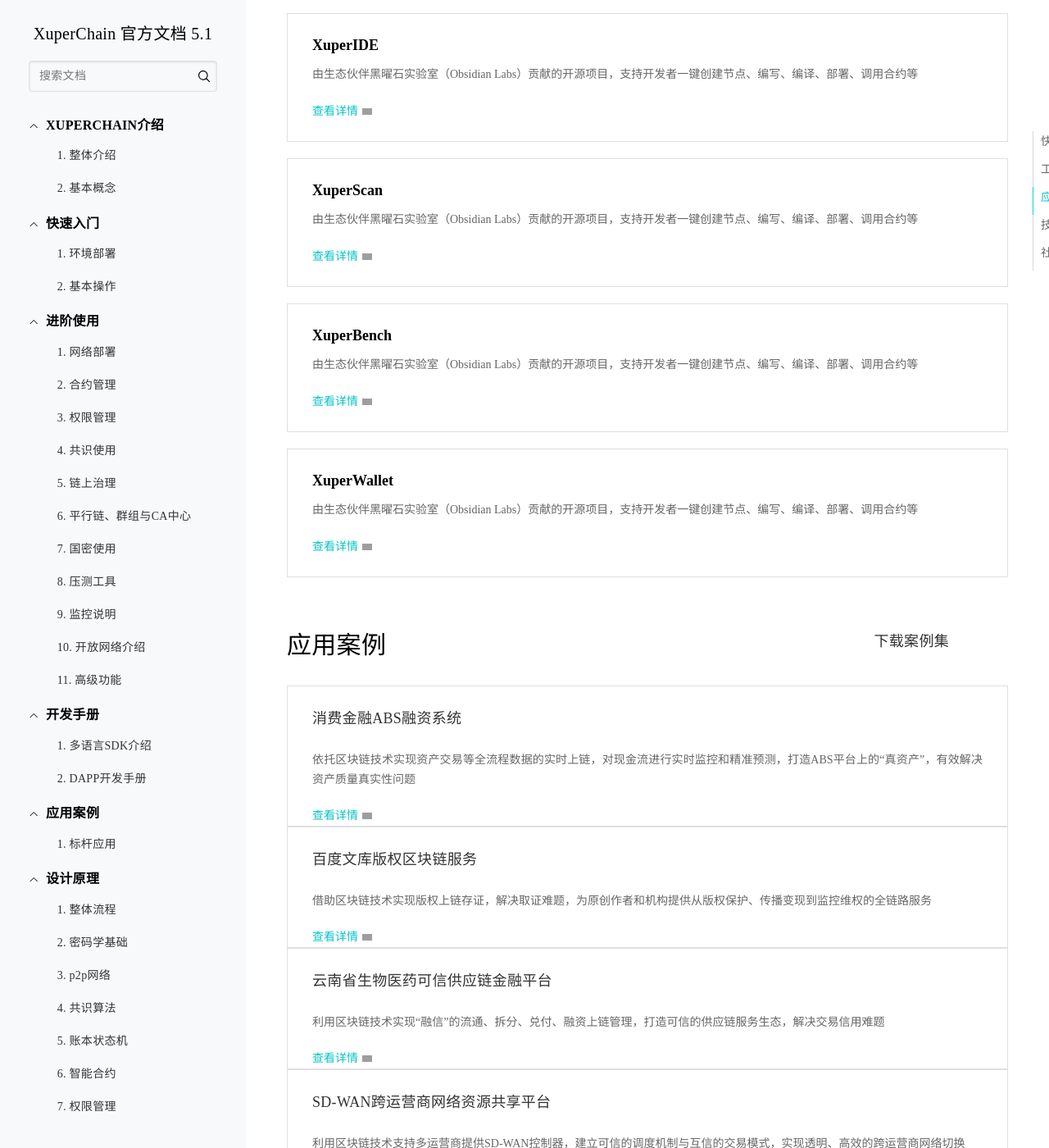
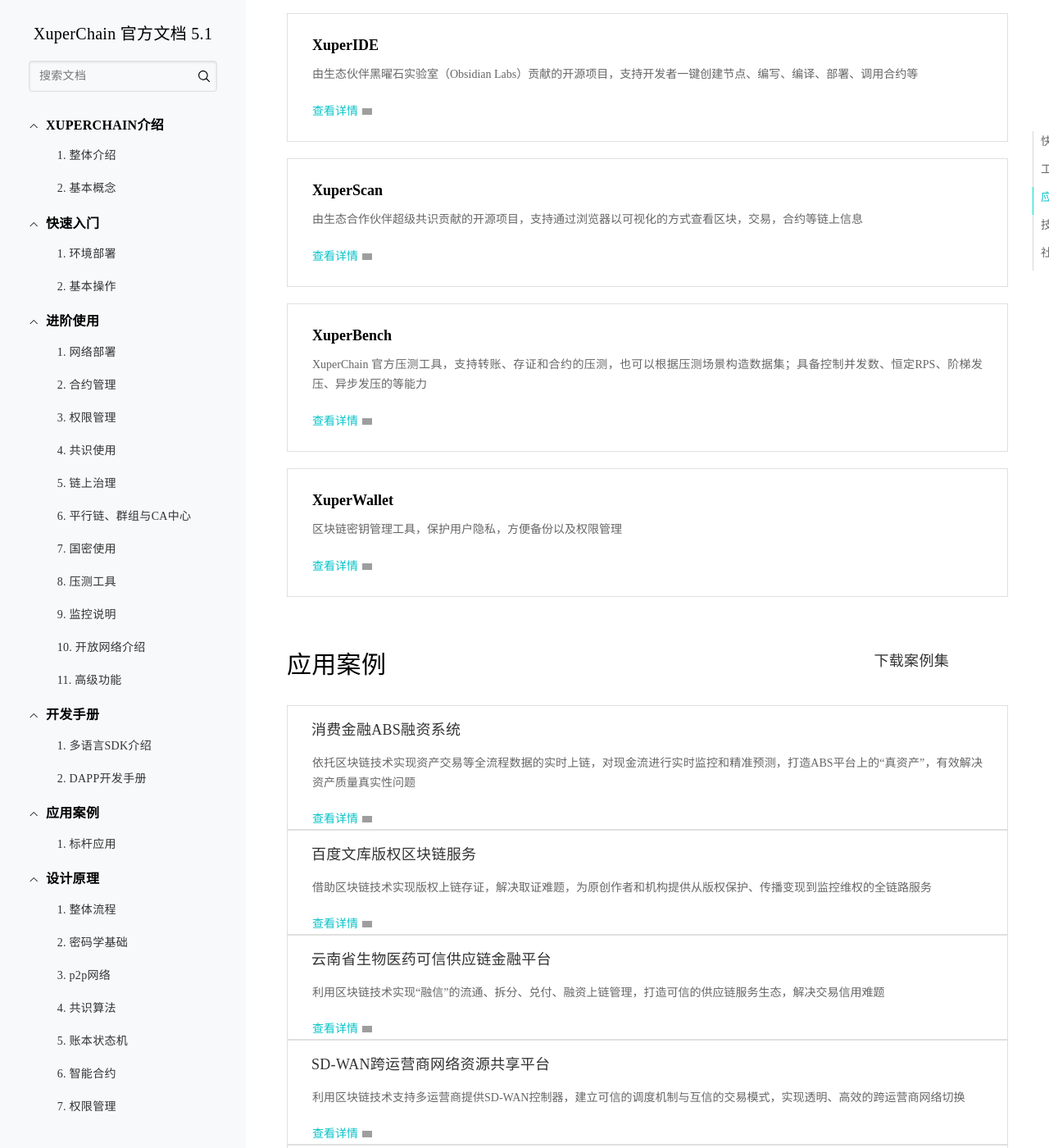
Before and after one commit to xuperchain/docs, a Sphinx documentation site: the page built from source/index.rst, in a window 1280 px wide and 1400 px high, scrolled down 894 px. Shown: the whole window at 82% size. Built offline with Sphinx 7.4.7 and the Read the Docs theme 2.0.0, drawn with Linux system fonts in a browser that asks for light colours; grey boxes are pictures that could not be loaded.

Commit message:
add sonme links

```diff
--- a/source/_static/custom.css
+++ b/source/_static/custom.css
@@ -449,6 +449,30 @@
     color: #000000;
     line-height: 38px;
     font-weight: 400;
+    margin: 0;
+    padding: 10px 20px 0 29px;
+
+}
+#abs {
+    padding-top: 24px;
+}
+#webase {
+    padding-top: 24px;
+}
+#sh {
+    padding-top: 24px;
+}
+#crabs{
+    padding-top: 24px;
+}
+#webaseds {
+    padding-top: 44px;
+}
+#shds {
+    padding-top: 44px;
+}
+#crabsds {
+    padding-top: 68px;
 }
 .tools .card-holder {
     flex: 0 0 auto;
@@ -634,6 +658,12 @@
     vertical-align: middle;
     width: 12px;
     height: 8px;
+}
+#tech2 {
+    padding-top: 24px;
+}
+#tech4 {
+    padding-top: 24px;
 }
 /************************************* 技术生态 *****************************************/
 .ecoimg {
@@ -947,6 +977,12 @@
         height: 100%;
         border: 1px solid #E0E0E0;
     }
+    #tech2 {
+        padding-top: 0;
+    }
+    #tech4 {
+        padding-top: 0;
+    }
     /* 应用案例 */
     .totitle {
         /* padding-right: 72px; */
@@ -997,6 +1033,27 @@
         height: 100%;
         border: 1px solid #E0E0E0;
         box-shadow: 0 2px 8px 0 rgba(0,0,0,0.08);
+    }
+    #abs {
+        padding-top: 10px;
+    }
+    #webase {
+        padding-top: 10px;
+    }
+    #sh {
+        padding-top: 10px;
+    }
+    #crabs{
+        padding-top: 10px;
+    }
+    #webaseds {
+        padding-top: 20px;
+    }
+    #shds {
+        padding-top: 20px;
+    }
+    #crabsds {
+        padding-top: 20px;
     }
     /* 技术生态 */
     #eco2, #eco3, #eco4 {
@@ -1030,6 +1087,33 @@
         margin-right: 20px;
         margin-left: 0;
     }
+    #tech2 {
+        padding-top: 0;
+    }
+    #tech4 {
+        padding-top: 0;
+    }
+    #abs {
+        padding-top: 10px;
+    }
+    #webase {
+        padding-top: 10px;
+    }
+    #sh {
+        padding-top: 10px;
+    }
+    #crabs{
+        padding-top: 10px;
+    }
+    #webaseds {
+        padding-top: 20px;
+    }
+    #shds {
+        padding-top: 20px;
+    }
+    #crabsds {
+        padding-top: 20px;
+    }
 }
 @media (max-width: 1040px){
     #eco1 {
@@ -1037,6 +1121,33 @@
         border: 1px solid #E0E0E0;
         margin-top: 40px;
         height: 100%;
+    }
+    #tech2 {
+        padding-top: 0;
+    }
+    #tech4 {
+        padding-top: 0;
+    }
+    #abs {
+        padding-top: 10px;
+    }
+    #webase {
+        padding-top: 10px;
+    }
+    #sh {
+        padding-top: 10px;
+    }
+    #crabs{
+        padding-top: 10px;
+    }
+    #webaseds {
+        padding-top: 20px;
+    }
+    #shds {
+        padding-top: 20px;
+    }
+    #crabsds {
+        padding-top: 20px;
     }
 }
 
@@ -1346,6 +1457,12 @@
         border: 1px solid #DADCDF;
         border-radius: 8px;
     }
+    #tech2 {
+        padding-top: 0;
+    }
+    #tech4 {
+        padding-top: 0;
+    }
 
     /* 应用案例 */
     p.totitle {
@@ -1361,6 +1478,27 @@
         color: #000000;
         line-height: 18px;
         font-weight: 500;
+    }
+    #abs {
+        padding-top: 10px;
+    }
+    #webase {
+        padding-top: 10px;
+    }
+    #sh {
+        padding-top: 10px;
+    }
+    #crabs{
+        padding-top: 10px;
+    }
+    #webaseds {
+        padding-top: 10px;
+    }
+    #shds {
+        padding-top: 10px;
+    }
+    #crabsds {
+        padding-top: 10px;
     }
     p.title b a {
         font-family: PingFangSC-Regular;
@@ -1994,7 +2132,12 @@
         border: 1px solid #DADCDF;
         border-radius: 8px;
     }
-
+    #tech2 {
+        padding-top: 0;
+    }
+    #tech4 {
+        padding-top: 0;
+    }
     /* 应用案例 */
     p.totitle {
         padding-left: 0;
@@ -2010,6 +2153,28 @@
         line-height: 18px;
         font-weight: 500;
     }
+    #abs {
+        padding-top: 10px;
+    }
+    #webase {
+        padding-top: 10px;
+    }
+    #sh {
+        padding-top: 10px;
+    }
+    #crabs{
+        padding-top: 10px;
+    }
+    #webaseds {
+        padding-top: 10px;
+    }
+    #shds {
+        padding-top: 10px;
+    }
+    #crabsds {
+        padding-top: 10px;
+    }
+
     p.title b a {
         font-family: PingFangSC-Regular;
         font-size: 16px;
@@ -2043,7 +2208,7 @@
         flex: 0 0 auto;
         /* margin: 0;
         width: 342px; */
-        height: 156px;
+        height: 185px;
         background: #FFFFFF;
         border: 1px solid #DADCDF;
         border-radius: 8px;
@@ -2053,7 +2218,7 @@
         flex: 0 0 auto;
         margin: 0;
         width: 342px;
-        height: 156px;
+        height: 185px;
         background: #FFFFFF;
         border: 1px solid #DADCDF;
         border-radius: 8px;
@@ -2063,7 +2228,7 @@
         flex: 0 0 auto;
         margin: 0;
         width: 342px;
-        height: 156px;
+        height: 185px;
         background: #FFFFFF;
         border: 1px solid #DADCDF;
         border-radius: 8px;
@@ -2076,7 +2241,7 @@
         flex: 0 0 auto;
         margin: 0;
         width: 342px;
-        height: 156px;
+        height: 185px;
         background: #FFFFFF;
         border: 1px solid #DADCDF;
         border-radius: 8px;
@@ -2088,7 +2253,7 @@
         flex: 0 0 auto;
         margin: 0;
         width: 342px;
-        height: 156px;
+        height: 185px;
         background: #FFFFFF;
         border: 1px solid #DADCDF;
         border-radius: 8px;
@@ -2108,6 +2273,7 @@
         font-weight: 400;
         margin: 0;
         margin-top: 5px;
+        padding-right: 10px;
     }
     p.content {
         padding-left: 12px;
--- a/source/_templates/breadcrumbs.html
+++ b/source/_templates/breadcrumbs.html
@@ -2,7 +2,7 @@
 
 {% block breadcrumbs %}
 <!-- <li><a href="{{ pathto(master_doc) }}" class="breadtitle">首页</a> -->
-<li><a href="../index.html" class="breadtitle">首页</a>
+<li><a href="/#/index.html" class="breadtitle">首页</a>
 </li>
 <li>
    <img class="arrow_r" src="/_static/images/arrow_right.svg"/>
--- a/source/split/application.html
+++ b/source/split/application.html
@@ -3,7 +3,7 @@
 <div class="tools">
     <div class="card-holder container">
         <div class="card rocket container">
-            <p class="title" style="font-size: 18px;"><b><a pref="./docs/console/index.ptml">消费金融ABS融资系统</a></b></p>
+            <p id="abs" class="title" style="font-size: 18px;"><b><a pref="./docs/console/index.ptml">消费金融ABS融资系统</a></b></p>
             <p class="content">依托区块链技术实现资产交易等全流程数据的实时上链，对现金流进行实时监控和精准预测，打造ABS平台上的“真资产”，有效解决资产质量真实性问题</p>
             <p class="details" style="font-size: 14px;"><b><a pref="./docs/manual/build_cpain.ptml" href="./developing_apps/dapps/abs.html">查看详情</a></b><img
                     class="introimg" src="./_static/images/arrow_right.svg" /></p>
@@ -11,9 +11,9 @@
     </div>
     <div class="card-holder container">
         <div class="card rocket container">
-            <p class="title" style="font-size: 18px;"><b><a pref="./docs/webase/webase.ptml">百度文库版权区块链服务</a></b></p>
+            <p id="webase" class="title" style="font-size: 18px;"><b><a pref="./docs/webase/webase.ptml">百度文库版权区块链服务</a></b></p>
             <p class="content">借助区块链技术实现版权上链存证，解决取证难题，为原创作者和机构提供从版权保护、传播变现到监控维权的全链路服务</p>
-            <p class="details" style="font-size: 14px;"><b><a pref="./docs/manual/build_cpain.ptml" href="./developing_apps/dapps/copyright.html">查看详情</a></b><img
+            <p id="webaseds" class="details" style="font-size: 14px;"><b><a pref="./docs/manual/build_cpain.ptml" href="./developing_apps/dapps/copyright.html">查看详情</a></b><img
                     class="introimg" src="./_static/images/arrow_right.svg" /></p>
         </div>
     </div>
@@ -36,17 +36,17 @@
     </div>
     <div class="card-holder container">
         <div class="card rocket container">
-            <p class="title" style="font-size: 18px;"><b><a pref="./docs/webase/webase.ptml">上海市徐家汇商圈积分平台</a></b></p>
+            <p id="sh" class="title" style="font-size: 18px;"><b><a pref="./docs/webase/webase.ptml">上海市徐家汇商圈积分平台</a></b></p>
             <p class="content">依托区块链技术使多渠道、多终端、多商品品种的数字资产上链管理，实现多个商场的积分打通，赋能徐家汇商圈智慧化升级</p>
-            <p class="details" style="font-size: 14px;"><b><a pref="./docs/manual/build_cpain.ptml" href="./developing_apps/dapps/token.html">查看详情</a></b><img
+            <p id="shds" class="details" style="font-size: 14px;"><b><a pref="./docs/manual/build_cpain.ptml" href="./developing_apps/dapps/token.html">查看详情</a></b><img
                     class="introimg" src="./_static/images/arrow_right.svg" /></p>
         </div>
     </div>
     <div class="card-holder container">
         <div class="card rocket container">
-            <p class="title" style="font-size: 18px;"><b><a pref="./docs/webase/webase.ptml">大闸蟹区块链溯源平台</a></b></p>
+            <p id="crabs" class="title" style="font-size: 18px;"><b><a pref="./docs/webase/webase.ptml">大闸蟹区块链溯源平台</a></b></p>
             <p class="content">利用区块链＋AI技术实现大闸蟹信息透明、安全上链存储且可追溯，保障大闸蟹品质，重塑周边产业生态</p>
-            <p class="details" style="font-size: 14px;"><b><a pref="./docs/manual/build_cpain.ptml" href="./developing_apps/dapps/trace.html">查看详情</a></b><img
+            <p id="crabsds" class="details" style="font-size: 14px;"><b><a pref="./docs/manual/build_cpain.ptml" href="./developing_apps/dapps/trace.html">查看详情</a></b><img
                     class="introimg" src="./_static/images/arrow_right.svg" /></p>
         </div>
     </div>
--- a/source/split/quicklyentrance.html
+++ b/source/split/quicklyentrance.html
@@ -25,8 +25,8 @@
                 <p class="entitle">快速入门</p>
             </div>
             <ul class="simple">
-                <li><a href="./docs-1/source/quickstart.html">环境部署</a></li>
-                <li><a href="./docs-1/source/quickstart.html#basic-operation">基本操作</a></li>
+                <li><a href="/quickstart/quickstart.html">环境部署</a></li>
+                <li><a href="/quickstart/quickstart.html#basic-operation">基本操作</a></li>
             </ul>
         </div>
     </div>
@@ -37,10 +37,10 @@
                 <p class="entitle">进阶使用</p>
             </div>
             <ul class="simple">
-                <li><a href="./docs-1/source/quickstart.html">网络部署</a></li>
-                <li><a href="./docs-1/source/quickstart.html#basic-operation">合约管理</a></li>
-                <li><a href="./docs-1/source/quickstart.html">权限管理</a></li>
-                <li><a href="./docs-1/source/quickstart.html#basic-operation">共识使用</a></li>
+                <li><a href="/advanced_usage/multi_nodes.html">网络部署</a></li>
+                <li><a href="/advanced_usage/contract_management.html">合约管理</a></li>
+                <li><a href="/advanced_usage/authority_management.html">权限管理</a></li>
+                <li><a href="/advanced_usage/consensus_usage.html">共识使用</a></li>
             </ul>
         </div>
     </div>
@@ -51,8 +51,8 @@
                 <p class="entitle">开发手册</p>
             </div>
             <ul class="simple">
-                <li><a href="./docs-1/source/quickstart.html#basic-operation">多语言SDK介绍</a></li>
-                <li><a href="./docs-1/source/quickstart.html">DAPP开发手册</a></li>
+                <li><a href="/development_manuals/sdk_development.html">多语言SDK介绍</a></li>
+                <li><a href="/development_manuals/dapp_development.html">DAPP开发手册</a></li>
             </ul>
         </div>
     </div>
@@ -63,10 +63,10 @@
                 <p class="entitle">设计原理</p>
             </div>
             <ul class="simple">
-                <li><a href="./docs-1/source/quickstart.html">整体流程</a></li>
-                <li><a href="./docs-1/source/quickstart.html#basic-operation">账本状态机</a></li>
-                <li><a href="./docs-1/source/quickstart.html">共识机制</a></li>
-                <li><a href="./docs-1/source/quickstart.html#basic-operation">智能合约</a></li>
+                <li><a href="/design_documents/key_process.html">整体流程</a></li>
+                <li><a href="/design_documents/ledger.html">账本状态机</a></li>
+                <li><a href="/design_documents/consensus.html">共识机制</a></li>
+                <li><a href="/design_documents/smart_contract.html">智能合约</a></li>
             </ul>
         </div>
     </div>
--- a/source/split/technologyintroduction.html
+++ b/source/split/technologyintroduction.html
@@ -11,15 +11,15 @@
     <div class="card-holder container">
         <div class="card rocket container">
             <p class="introtitle">XuperScan</p>
-            <p class="introcontent">由生态伙伴黑曜石实验室（Obsidian Labs）贡献的开源项目，支持开发者一键创建节点、编写、编译、部署、调用合约等</p>
-            <p class="introdetails"><b><a href="./docs/manual/build_chain.html">查看详情</a></b><img class="introimg"
+            <p class="introcontent">由生态合作伙伴超级共识贡献的开源项目，支持通过浏览器以可视化的方式查看区块，交易，合约等链上信息</p>
+            <p id="tech2" class="introdetails"><b><a href="./docs/manual/build_chain.html">查看详情</a></b><img class="introimg"
                     src="./_static/images/arrow_right.svg" /></p>
         </div>
     </div>
     <div class="card-holder container">
         <div class="card rocket container">
             <p class="introtitle">XuperBench</p>
-            <p class="introcontent">由生态伙伴黑曜石实验室（Obsidian Labs）贡献的开源项目，支持开发者一键创建节点、编写、编译、部署、调用合约等</p>
+            <p class="introcontent">XuperChain 官方压测工具，支持转账、存证和合约的压测，也可以根据压测场景构造数据集；具备控制并发数、恒定RPS、阶梯发压、异步发压的等能力</p>
             <p class="introdetails"><b><a href="./docs/manual/build_chain.html">查看详情</a></b><img class="introimg"
                     src="./_static/images/arrow_right.svg" /></p>
         </div>
@@ -27,8 +27,8 @@
     <div class="card-holder container">
         <div class="card rocket container">
             <p class="introtitle">XuperWallet</p>
-            <p class="introcontent">由生态伙伴黑曜石实验室（Obsidian Labs）贡献的开源项目，支持开发者一键创建节点、编写、编译、部署、调用合约等</p>
-            <p class="introdetails"><b><a href="./docs/manual/build_chain.html">查看详情</a></b><img class="introimg"
+            <p class="introcontent">区块链密钥管理工具，保护用户隐私，方便备份以及权限管理</p>
+            <p id="tech4" class="introdetails"><b><a href="./docs/manual/build_chain.html">查看详情</a></b><img class="introimg"
                     src="./_static/images/arrow_right.svg" /></p>
         </div>
     </div>
```
